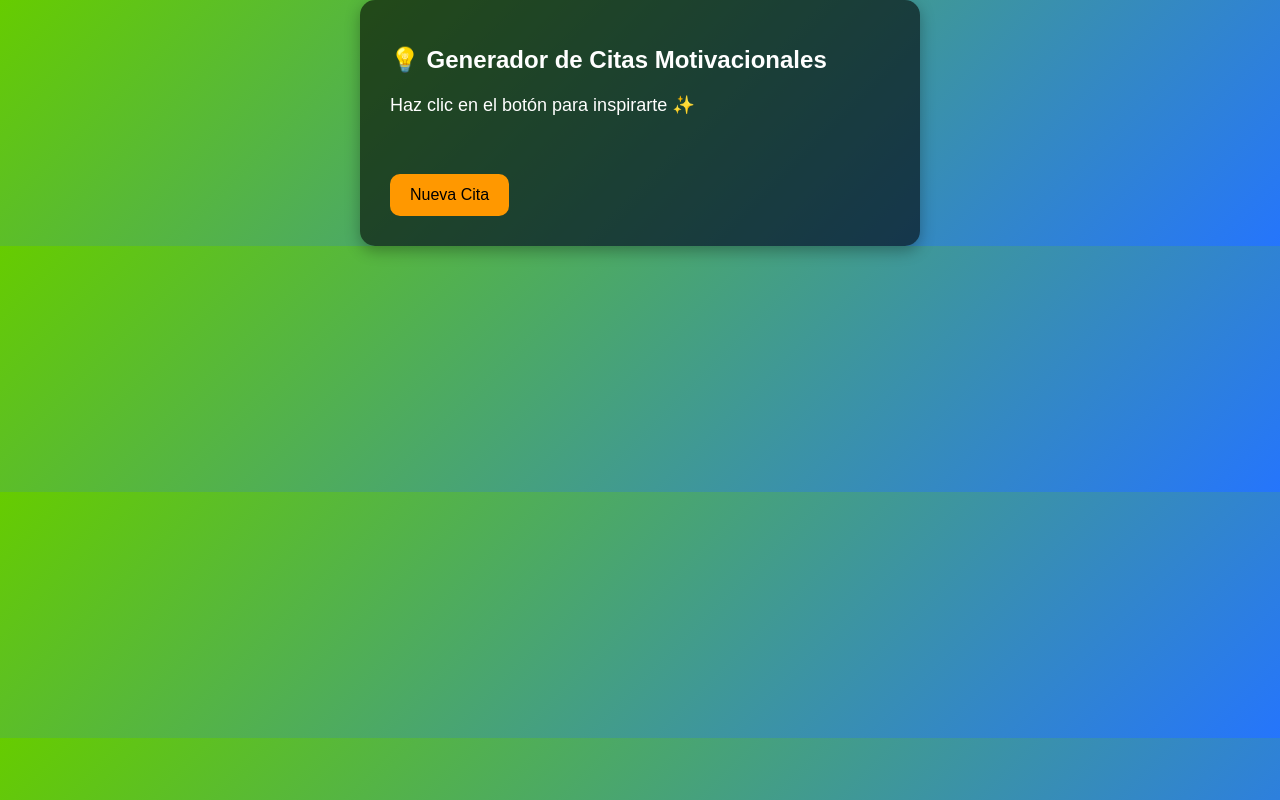
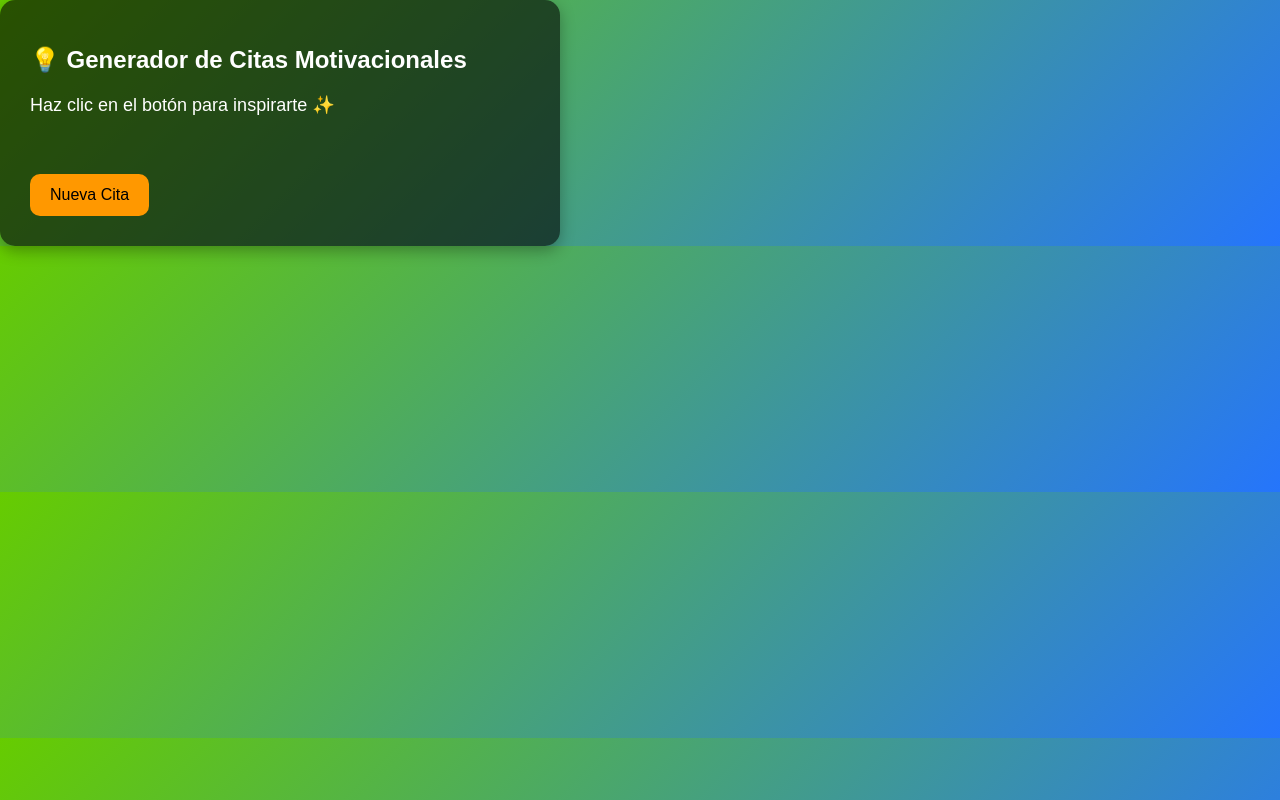
Before and after one commit to moralvaradoyahir-dot/Elementos-de-sistemas-, a plain HTML site: page index.html in a window 1280 px wide. Drawn offline with Linux system fonts and the light colour scheme.

Commit message:
Update style.css

```diff
--- a/style.css
+++ b/style.css
@@ -6,8 +6,8 @@ body {
   height: 100vh; /* Ocupa el 100% de la altura de la ventana */
   margin: 0; /* Quita los márgenes por defecto */
   display: flex; /* Activa flexbox */
-  justify-content: center; /* Centra el contenido horizontalmente */
-  align-items: center; /* Centra el contenido verticalmente */
+  justify-content: left; /* Centra el contenido horizontalmente */
+  align-items: left; /* Centra el contenido verticalmente */
 }
 
 .container {
```
